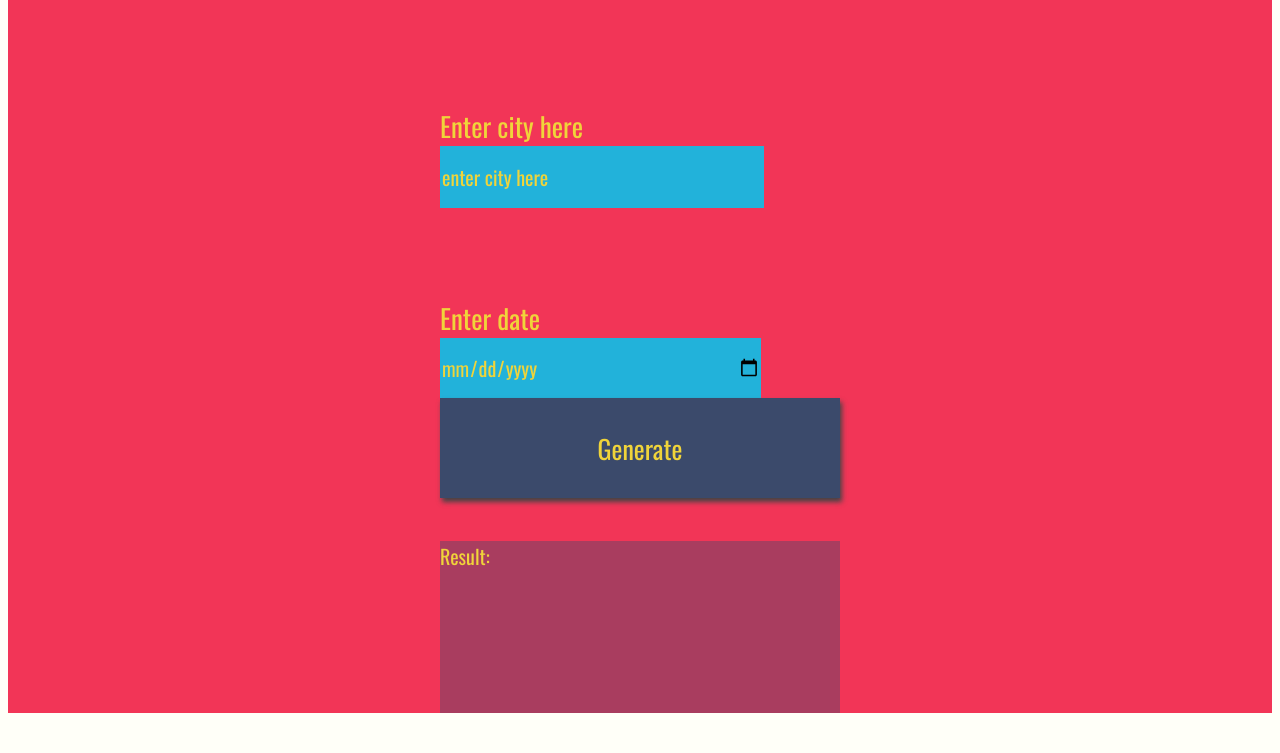
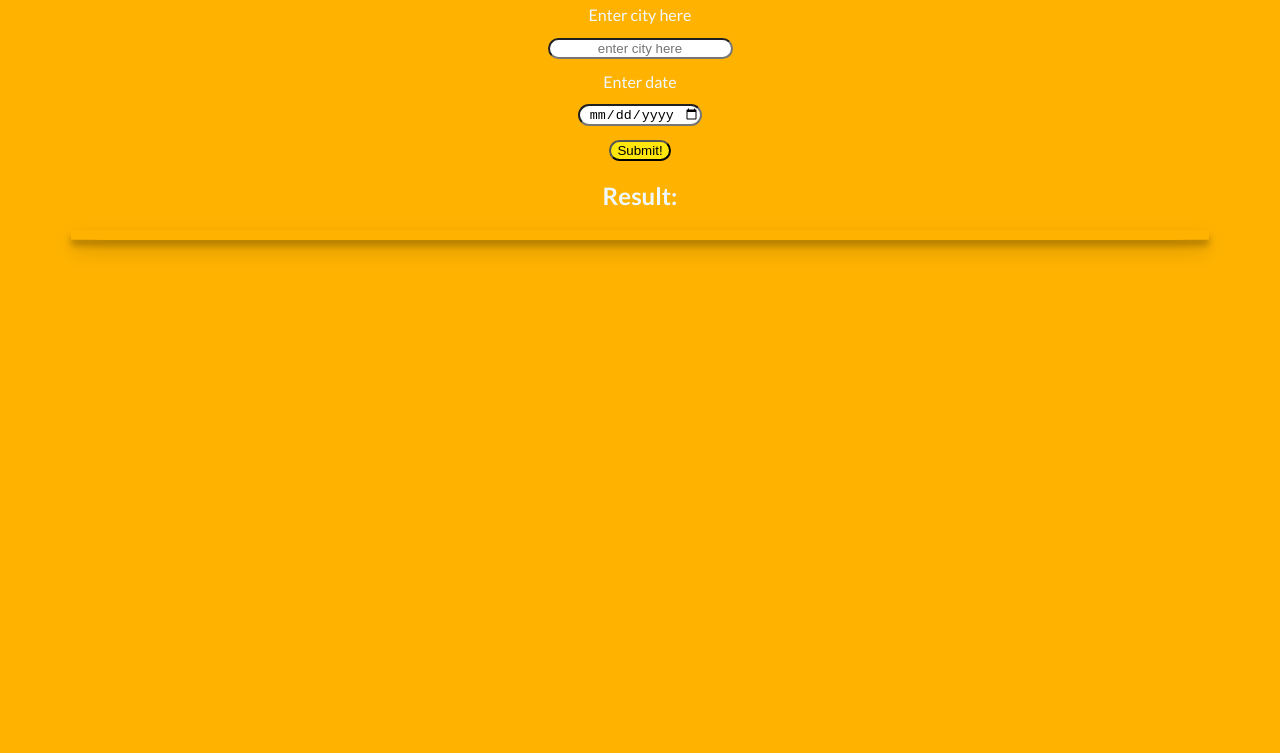
Before and after one commit to OrtegaManuel/travel-app, a website: page src/client/views/index.html in a window 1280 px wide. Shown: the part 95-848 px from the top of the page. Before the commit the page ends 816 px from the top, so only its background shows below. Drawn offline with nearby package versions, Linux system fonts and the light colour scheme; files that its build step writes are made by us from their sources; a web font is replaced by a local one.

Commit message:
feat(added some css)

```diff
--- a/src/client/js/app.js
+++ b/src/client/js/app.js
@@ -36,7 +36,7 @@ function getCountryData(event) {
         ).innerHTML = `The temperature is: ${res.weather.temp}`;
         document.getElementById(
           'cityImage'
-        ).innerHTML = `<img src="${res.cityImage.webformatURL}"/>`;
+        ).innerHTML = `<img src="${res.cityImage.webformatURL}"class='result_img'/>`;
       });
   }
 }
--- a/src/client/styles/style.scss
+++ b/src/client/styles/style.scss
@@ -1,104 +1,183 @@
+// #app {
+//   display: grid;
+//   grid-auto-rows: minmax(150px, auto);
+//   /* grid-template-columns:  */
+//   height: 100vh;
+//   background: #f23557;
+//   color: #f0d43a;
+//   justify-content: center;
+//   grid-gap: 1em;
+//   font-size: 20px;
+//   font-family: 'Oswald', sans-serif;
+// }
+
+// .holder {
+// }
+
+// .entry {
+//   background: rgba(59, 74, 107, 0.4);
+// }
+
+// #entryHolder {
+// }
+
+// #date {
+// }
+
+// #temp {
+// }
+
+// #content {
+// }
+
+// .headline {
+// }
+// .title {
+// }
+
+// /*  Basic Styling To Override Default For Basic HTML Elements */
+// label {
+//   display: block;
+//   font-size: 27px;
+// }
+
+// input {
+//   display: block;
+//   height: 60px;
+//   width: 320px;
+//   background: #22b2da;
+//   color: #f0d43a;
+//   font-size: 20px;
+//   font-family: 'Oswald', sans-serif;
+//   border: none;
+// }
+
+// button {
+//   width: 400px;
+//   height: 100px;
+//   background: #3b4a6b;
+//   color: #f0d43a;
+//   font-size: 26px;
+//   font-family: 'Oswald', sans-serif;
+//   border: none;
+//   box-shadow: 2px 4px 5px #444;
+// }
+// h1 {
+//   font-size: 36px;
+// }
+
+// textarea {
+//   background: #22b2da;
+//   color: #f0d43a;
+//   font-size: 20px;
+//   font-family: 'Oswald', sans-serif;
+// }
+// /* Reset style for HTML element on active to have no border*/
+// input:focus,
+// select:focus,
+// textarea:focus,
+// button:focus {
+//   outline: none;
+// }
+// /* Style for Placeholder Text*/
+// ::placeholder {
+//   /* Firefox, Chrome, Opera */
+//   color: #f0d43a;
+//   font-family: 'Oswald', sans-serif;
+// }
+
+// :-ms-input-placeholder {
+//   /* Internet Explorer 10-11 */
+//   color: #f0d43a;
+//   font-family: 'Oswald', sans-serif;
+// }
+
+// ::-ms-input-placeholder {
+//   /* Microsoft Edge */
+//   color: #f0d43a;
+//   font-family: 'Oswald', sans-serif;
+// }
+
 body {
-  background: #fffff8;
-  font-family: -apple-system, BlinkMacSystemFont, sans-serif;
-}
-
-#app {
-  display: grid;
-  grid-auto-rows: minmax(150px, auto);
-  /* grid-template-columns:  */
+  background: #ffb300;
+  color: aliceblue;
+  font-family: 'Lato', sans-serif;
   height: 100vh;
-  background: #f23557;
-  color: #f0d43a;
-  justify-content: center;
-  grid-gap: 1em;
-  font-size: 20px;
-  font-family: 'Oswald', sans-serif;
-}
-
-.holder {
-}
-
-.entry {
-  background: rgba(59, 74, 107, 0.4);
-}
-
-#entryHolder {
-}
-
-#date {
-}
-
-#temp {
-}
-
-#content {
 }
 
 .headline {
-}
-.title {
+  text-align: center;
 }
 
-/*  Basic Styling To Override Default For Basic HTML Elements */
-label {
-  display: block;
-  font-size: 27px;
+h1 {
+  margin-top: 5vh;
 }
 
-input {
-  display: block;
-  height: 60px;
-  width: 320px;
-  background: #22b2da;
-  color: #f0d43a;
-  font-size: 20px;
-  font-family: 'Oswald', sans-serif;
-  border: none;
+.form-input {
+  display: flex;
+  flex-direction: column;
+  justify-content: center;
+  align-items: center;
+}
+.travel-input {
+  display: flex;
+  justify-content: center;
+  align-items: center;
+}
+.travel-result {
+  display: flex;
+  flex-direction: column;
+  justify-content: center;
+  align-items: center;
 }
 
-button {
-  width: 400px;
-  height: 100px;
-  background: #3b4a6b;
-  color: #f0d43a;
-  font-size: 26px;
-  font-family: 'Oswald', sans-serif;
-  border: none;
-  box-shadow: 2px 4px 5px #444;
-}
-h1 {
-  font-size: 36px;
+.userInput {
+  margin: 1em;
+  border-radius: 2em;
+  text-align: center;
 }
 
-textarea {
-  background: #22b2da;
-  color: #f0d43a;
-  font-size: 20px;
-  font-family: 'Oswald', sans-serif;
+.form-city {
+  display: flex;
+  flex-direction: column;
+  justify-content: center;
+  align-items: center;
 }
-/* Reset style for HTML element on active to have no border*/
-input:focus,
-select:focus,
-textarea:focus,
-button:focus {
-  outline: none;
-}
-/* Style for Placeholder Text*/
-::placeholder {
-  /* Firefox, Chrome, Opera */
-  color: #f0d43a;
-  font-family: 'Oswald', sans-serif;
+.form-date {
+  display: flex;
+  flex-direction: column;
+  justify-content: center;
+  align-items: center;
 }
 
-:-ms-input-placeholder {
-  /* Internet Explorer 10-11 */
-  color: #f0d43a;
-  font-family: 'Oswald', sans-serif;
+.submit {
+  border-radius: 2em;
 }
 
-::-ms-input-placeholder {
-  /* Microsoft Edge */
-  color: #f0d43a;
-  font-family: 'Oswald', sans-serif;
+.result_container {
+  box-shadow: 0 10px 20px rgba(0, 0, 0, 0.19), 0 6px 6px rgba(0, 0, 0, 0.23);
+  width: 90%;
+  border-radius: 5%;
 }
+
+#cityImage {
+  width: auto;
+  margin-bottom: 10px;
+  object-fit: cover;
+}
+
+.submit {
+  background-color: #ffe70d;
+}
+
+.result_img {
+  width: 100%;
+  height: 100%;
+  object-fit: cover;
+  border-radius: 5%;
+}
+
+.result_text {
+  width: auto;
+  margin: 0.5em;
+}
--- a/src/client/views/index.html
+++ b/src/client/views/index.html
@@ -4,17 +4,17 @@
     <meta charset="UTF-8" />
     <meta http-equiv="X-UA-Compatible" content="IE=edge" />
     <meta name="viewport" content="width=device-width, initial-scale=1.0" />
+    <link rel="preconnect" href="https://fonts.googleapis.com" />
+    <link rel="preconnect" href="https://fonts.gstatic.com" crossorigin />
     <link
-      href="https://fonts.googleapis.com/css?family=Oswald:400,600,700|Ranga:400,700&display=swap"
+      href="https://fonts.googleapis.com/css2?family=Lato:wght@400;700&display=swap"
       rel="stylesheet"
     />
     <link rel="stylesheet" href="style.css" />
-    <title>Document</title>
+    <title>Travel App</title>
   </head>
   <body>
-    <div id="app">
-      <div class="holder headline"> Travel App </div>
-      <div class="holder zip">
+    <!-- <div class="holder zip">
         <label for="city">Enter city here</label>
         <input type="text" id="city" placeholder="enter city here" />
       </div>
@@ -26,17 +26,49 @@
           placeholder="yyyy.mm.dd"
         ></input>
         <button id="generate" type="submit"> Generate </button>
-      </div>
-      <div class="holder entry">
-        <div class="title">Result:</div>
-        <div id="entryHolder">
-          <div id="cityResult"></div>
-          <div id="coords"></div>
-          <div id="country"></div>
-          <div id="temp"></div>
+      </div> -->
+    <main>
+      <h1 class="holder headline"> Travel App </h1>
+
+      <section class="travel-input">
+        <form class="form-input">
+          <div class="form-city">
+            <label class="labelText" for="city">Enter city here</label>
+            <input
+              type="text"
+              class="userInput"
+              id="city"
+              placeholder="enter city here"
+              required
+            />
+          </div>
+          <div class="form-date">
+            <label class="labelText" for="date">Enter date</label>
+            <input
+              type="date"
+              class="userInput"
+              id="date"
+              placeholder="yyyy.mm.dd"
+              required
+            />
+          </div>
+          <div class="form-submit">
+            <input class="submit" id="generate" type="submit" value="Submit!" />
+          </div>
+        </form>
+      </section>
+
+      <section class="travel-result">
+        <h2 class="headline">Result:</h2>
+
+        <div class="result_container">
           <div id="cityImage"></div>
+          <div class="result_text" id="cityResult"></div>
+          <div class="result_text" id="coords"></div>
+          <div class="result_text" id="country"></div>
+          <div class="result_text" id="temp"></div>
         </div>
-      </div>
-    </div>
+      </section>
+    </main>
   </body>
 </html>
```
